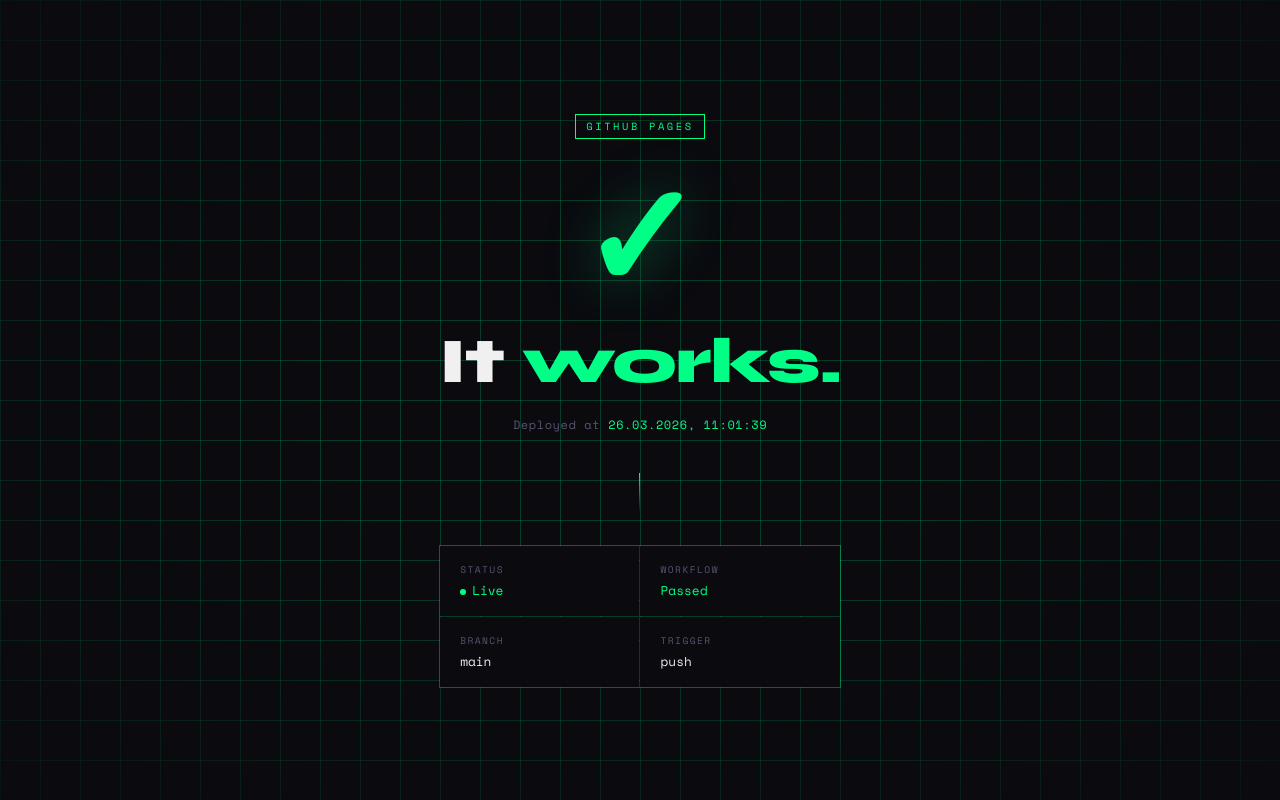
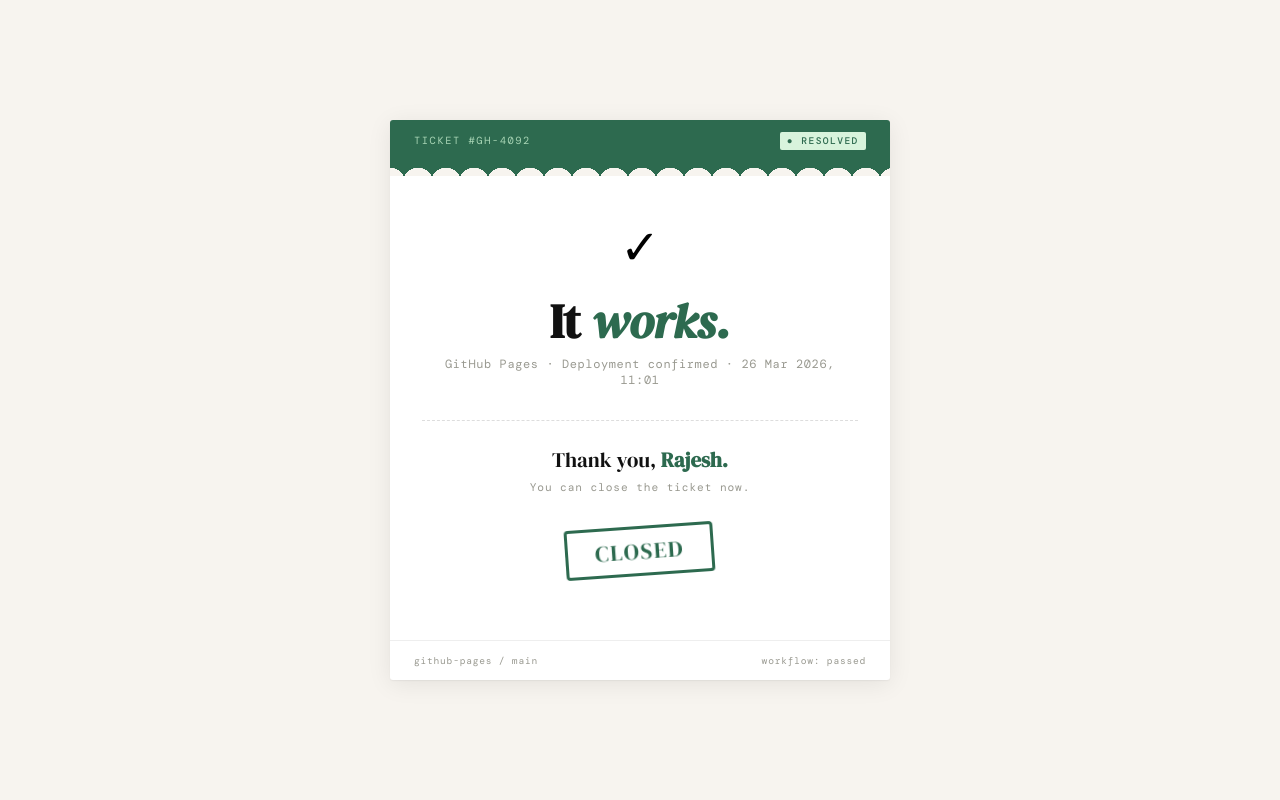
Before and after one commit to tasrnowskimicha-cyber/dashboardflow, a plain HTML site: page index.html in a window 1280 px wide. Drawn offline with nearby package versions, Linux system fonts and the light colour scheme.

Commit message:
Update index.html

```diff
--- a/index.html
+++ b/index.html
@@ -3,182 +3,210 @@
 <head>
   <meta charset="UTF-8" />
   <meta name="viewport" content="width=device-width, initial-scale=1.0"/>
-  <title>Deployed ✓</title>
-  <link href="https://fonts.googleapis.com/css2?family=Space+Mono:wght@400;700&family=Syne:wght@400;800&display=swap" rel="stylesheet"/>
+  <title>Close the ticket, Rajesh.</title>
+  <link href="https://fonts.googleapis.com/css2?family=DM+Serif+Display:ital@0;1&family=DM+Mono:wght@400;500&display=swap" rel="stylesheet"/>
   <style>
     *, *::before, *::after { box-sizing: border-box; margin: 0; padding: 0; }
 
     :root {
-      --bg: #0a0a0f;
-      --green: #00ff87;
-      --green-dim: #00ff8733;
-      --white: #f0f0f0;
-      --gray: #555570;
+      --bg: #f7f4ef;
+      --ink: #111111;
+      --green: #2d6a4f;
+      --green-light: #d8f3dc;
+      --muted: #999990;
+      --ticket: #fff;
     }
 
     body {
       background: var(--bg);
-      color: var(--white);
-      font-family: 'Space Mono', monospace;
       min-height: 100vh;
       display: flex;
-      flex-direction: column;
       align-items: center;
       justify-content: center;
-      overflow: hidden;
-    }
-
-    body::before {
-      content: '';
-      position: fixed;
-      inset: 0;
-      background-image:
-        linear-gradient(var(--green-dim) 1px, transparent 1px),
-        linear-gradient(90deg, var(--green-dim) 1px, transparent 1px);
-      background-size: 40px 40px;
-      mask-image: radial-gradient(ellipse 80% 80% at 50% 50%, black 30%, transparent 100%);
-      z-index: 0;
-    }
-
-    .container {
-      position: relative;
-      z-index: 1;
-      text-align: center;
+      font-family: 'DM Mono', monospace;
       padding: 2rem;
     }
 
-    .badge {
-      display: inline-block;
-      border: 1px solid var(--green);
-      color: var(--green);
-      font-size: 0.65rem;
-      letter-spacing: 0.25em;
-      text-transform: uppercase;
-      padding: 0.35em 1em;
-      margin-bottom: 2rem;
-      animation: fadeIn 0.5s ease both;
+    .ticket {
+      background: var(--ticket);
+      max-width: 500px;
+      width: 100%;
+      border-radius: 3px;
+      box-shadow:
+        0 1px 2px rgba(0,0,0,0.06),
+        0 4px 24px rgba(0,0,0,0.08);
+      overflow: hidden;
+      animation: rise 0.6s cubic-bezier(0.22, 1, 0.36, 1) both;
     }
 
-    .checkmark {
-      font-size: clamp(5rem, 15vw, 9rem);
-      line-height: 1;
-      color: var(--green);
-      font-family: 'Syne', sans-serif;
-      font-weight: 800;
-      animation: pop 0.6s cubic-bezier(0.34, 1.56, 0.64, 1) 0.2s both;
-      text-shadow: 0 0 60px #00ff8766;
+    .ticket-header {
+      background: var(--green);
+      padding: 0.75rem 1.5rem;
+      display: flex;
+      justify-content: space-between;
+      align-items: center;
     }
 
-    h1 {
-      font-family: 'Syne', sans-serif;
-      font-weight: 800;
-      font-size: clamp(2rem, 6vw, 4rem);
-      letter-spacing: -0.02em;
-      margin: 0.5rem 0 1rem;
-      animation: slideUp 0.5s ease 0.4s both;
+    .ticket-id {
+      color: #a8d5b5;
+      font-size: 0.65rem;
+      letter-spacing: 0.15em;
     }
 
-    h1 span { color: var(--green); }
-
-    .meta {
-      color: var(--gray);
-      font-size: 0.75rem;
-      letter-spacing: 0.05em;
-      animation: slideUp 0.5s ease 0.55s both;
-      margin-bottom: 2.5rem;
+    .badge-closed {
+      background: var(--green-light);
+      color: var(--green);
+      font-size: 0.6rem;
+      font-weight: 500;
+      letter-spacing: 0.15em;
+      text-transform: uppercase;
+      padding: 0.25em 0.75em;
+      border-radius: 2px;
     }
 
-    #timestamp { color: var(--green); }
+    .perforation {
+      height: 14px;
+      background:
+        radial-gradient(circle at 50% 150%, var(--bg) 60%, transparent 61%) -14px 0 / 28px 14px,
+        var(--green);
+      background-repeat: repeat-x;
+    }
+
+    .ticket-body {
+      padding: 2.5rem 2rem 2rem;
+      text-align: center;
+    }
+
+    .status-icon {
+      font-size: 3rem;
+      margin-bottom: 1rem;
+      animation: pop 0.5s cubic-bezier(0.34, 1.56, 0.64, 1) 0.3s both;
+      display: block;
+    }
+
+    .main-line {
+      font-family: 'DM Serif Display', serif;
+      font-size: clamp(2rem, 8vw, 3rem);
+      line-height: 1.1;
+      color: var(--ink);
+      margin-bottom: 0.5rem;
+      animation: slideUp 0.4s ease 0.4s both;
+    }
+
+    .main-line em {
+      font-style: italic;
+      color: var(--green);
+    }
+
+    .sub-line {
+      font-size: 0.75rem;
+      color: var(--muted);
+      letter-spacing: 0.05em;
+      margin-bottom: 2rem;
+      animation: slideUp 0.4s ease 0.5s both;
+    }
 
     .divider {
-      width: 1px;
-      height: 40px;
-      background: linear-gradient(to bottom, var(--green), transparent);
-      margin: 0 auto 2rem;
-      animation: grow 0.5s ease 0.7s both;
+      border: none;
+      border-top: 1px dashed #ddd;
+      margin: 0 0 1.5rem;
     }
 
-    .info-grid {
-      display: grid;
-      grid-template-columns: 1fr 1fr;
-      gap: 1px;
-      background: var(--green-dim);
-      border: 1px solid var(--green-dim);
-      max-width: 420px;
-      margin: 0 auto;
-      animation: fadeIn 0.5s ease 0.8s both;
+    .rajesh-line {
+      font-family: 'DM Serif Display', serif;
+      font-size: 1.3rem;
+      color: var(--ink);
+      margin-bottom: 0.4rem;
+      animation: slideUp 0.4s ease 0.6s both;
     }
 
-    .info-cell {
-      background: var(--bg);
-      padding: 1rem 1.25rem;
-      text-align: left;
+    .rajesh-line strong { color: var(--green); }
+
+    .close-line {
+      font-size: 0.7rem;
+      color: var(--muted);
+      letter-spacing: 0.08em;
+      animation: slideUp 0.4s ease 0.7s both;
+      margin-bottom: 2rem;
     }
 
-    .info-label {
-      font-size: 0.6rem;
-      color: var(--gray);
-      letter-spacing: 0.15em;
-      text-transform: uppercase;
-      margin-bottom: 0.3rem;
+    .stamp {
+      display: inline-block;
+      border: 3px solid var(--green);
+      color: var(--green);
+      font-family: 'DM Serif Display', serif;
+      font-size: 1.4rem;
+      letter-spacing: 0.08em;
+      padding: 0.3em 1.2em;
+      border-radius: 4px;
+      transform: rotate(-4deg);
+      opacity: 0;
+      animation: stamp 0.4s cubic-bezier(0.22, 1, 0.36, 1) 0.9s forwards;
+      margin-bottom: 2rem;
     }
 
-    .info-value { font-size: 0.8rem; color: var(--white); }
-    .info-value.ok { color: var(--green); }
-
-    .dot {
-      display: inline-block;
-      width: 6px; height: 6px;
-      border-radius: 50%;
-      background: var(--green);
-      margin-right: 6px;
-      vertical-align: middle;
-      animation: pulse 2s ease infinite;
+    .ticket-footer {
+      border-top: 1px solid #eee;
+      padding: 0.8rem 1.5rem;
+      display: flex;
+      justify-content: space-between;
+      font-size: 0.6rem;
+      color: var(--muted);
+      letter-spacing: 0.08em;
     }
 
-    @keyframes fadeIn { from { opacity: 0 } to { opacity: 1 } }
-    @keyframes slideUp { from { opacity: 0; transform: translateY(14px) } to { opacity: 1; transform: none } }
-    @keyframes pop { from { opacity: 0; transform: scale(0.5) } to { opacity: 1; transform: scale(1) } }
-    @keyframes grow { from { transform: scaleY(0) } to { transform: scaleY(1) } }
-    @keyframes pulse {
-      0%, 100% { box-shadow: 0 0 0 0 #00ff8766 }
-      50% { box-shadow: 0 0 0 6px transparent }
+    @keyframes rise {
+      from { opacity: 0; transform: translateY(24px) scale(0.97) }
+      to   { opacity: 1; transform: none }
+    }
+    @keyframes pop {
+      from { opacity: 0; transform: scale(0.4) }
+      to   { opacity: 1; transform: scale(1) }
+    }
+    @keyframes slideUp {
+      from { opacity: 0; transform: translateY(10px) }
+      to   { opacity: 1; transform: none }
+    }
+    @keyframes stamp {
+      0%   { opacity: 0; transform: rotate(-4deg) scale(1.4) }
+      60%  { opacity: 1; transform: rotate(-4deg) scale(0.95) }
+      100% { opacity: 1; transform: rotate(-4deg) scale(1) }
     }
   </style>
 </head>
 <body>
-  <div class="container">
-    <div class="badge">GitHub Pages</div>
-    <div class="checkmark">✓</div>
-    <h1>It <span>works.</span></h1>
-    <p class="meta">Deployed at <span id="timestamp"></span></p>
-    <div class="divider"></div>
-    <div class="info-grid">
-      <div class="info-cell">
-        <div class="info-label">Status</div>
-        <div class="info-value ok"><span class="dot"></span>Live</div>
-      </div>
-      <div class="info-cell">
-        <div class="info-label">Workflow</div>
-        <div class="info-value ok">Passed</div>
-      </div>
-      <div class="info-cell">
-        <div class="info-label">Branch</div>
-        <div class="info-value">main</div>
-      </div>
-      <div class="info-cell">
-        <div class="info-label">Trigger</div>
-        <div class="info-value">push</div>
-      </div>
+  <div class="ticket">
+    <div class="ticket-header">
+      <span class="ticket-id">TICKET #GH-4092</span>
+      <span class="badge-closed">● Resolved</span>
+    </div>
+    <div class="perforation"></div>
+
+    <div class="ticket-body">
+      <span class="status-icon">✓</span>
+
+      <h1 class="main-line">It <em>works.</em></h1>
+      <p class="sub-line">GitHub Pages · Deployment confirmed · <span id="ts"></span></p>
+
+      <hr class="divider"/>
+
+      <p class="rajesh-line">Thank you, <strong>Rajesh.</strong></p>
+      <p class="close-line">You can close the ticket now.</p>
+
+      <div class="stamp">CLOSED</div>
+    </div>
+
+    <div class="ticket-footer">
+      <span>github-pages / main</span>
+      <span>workflow: passed</span>
     </div>
   </div>
 
   <script>
-    const ts = new Date().toLocaleString('pl-PL', {
-      day: '2-digit', month: '2-digit', year: 'numeric',
-      hour: '2-digit', minute: '2-digit', second: '2-digit'
+    document.getElementById('ts').textContent = new Date().toLocaleString('en-GB', {
+      day: '2-digit', month: 'short', year: 'numeric',
+      hour: '2-digit', minute: '2-digit'
     });
-    document.getElementById('timestamp').textContent = ts;
   </script>
 </body>
 </html>
```
